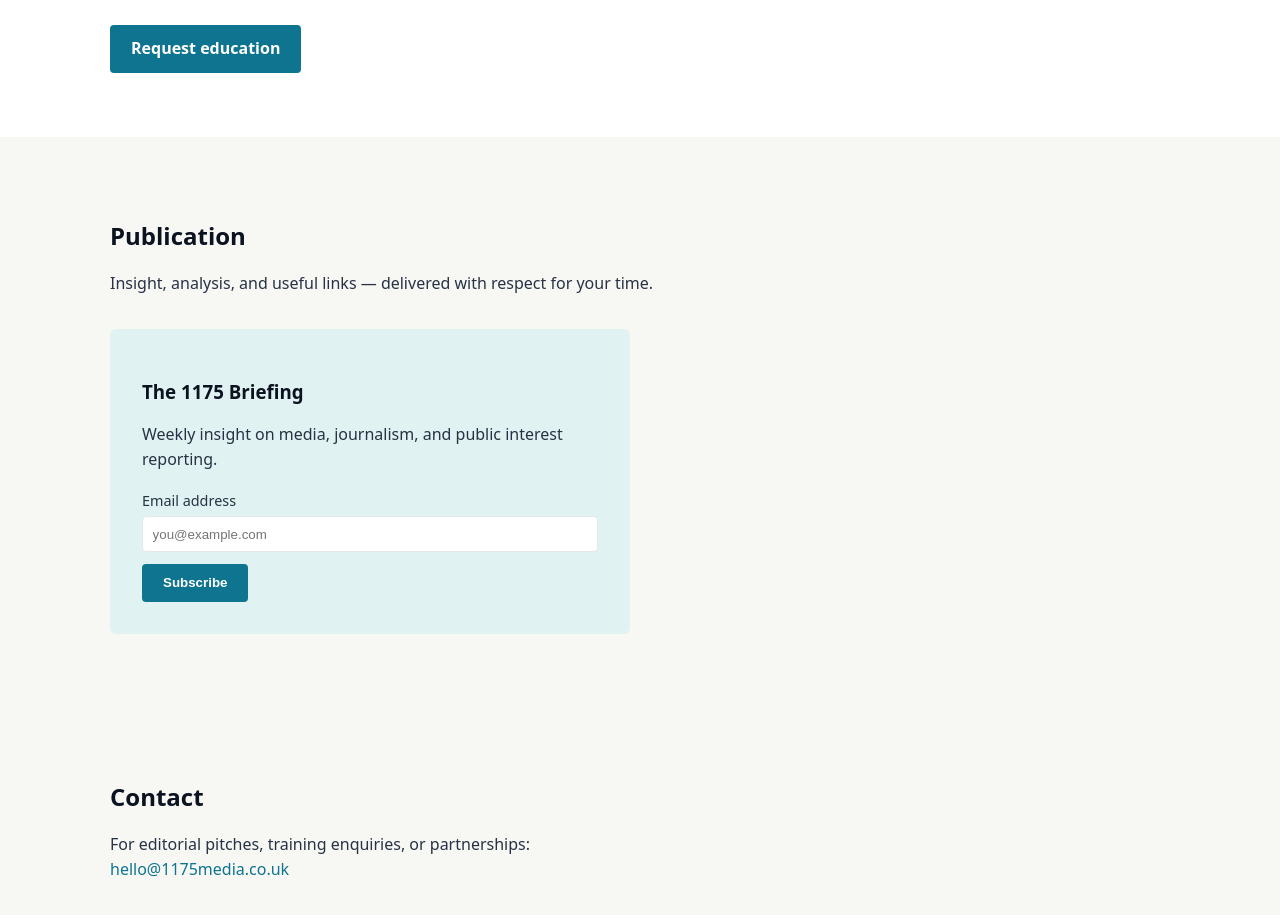
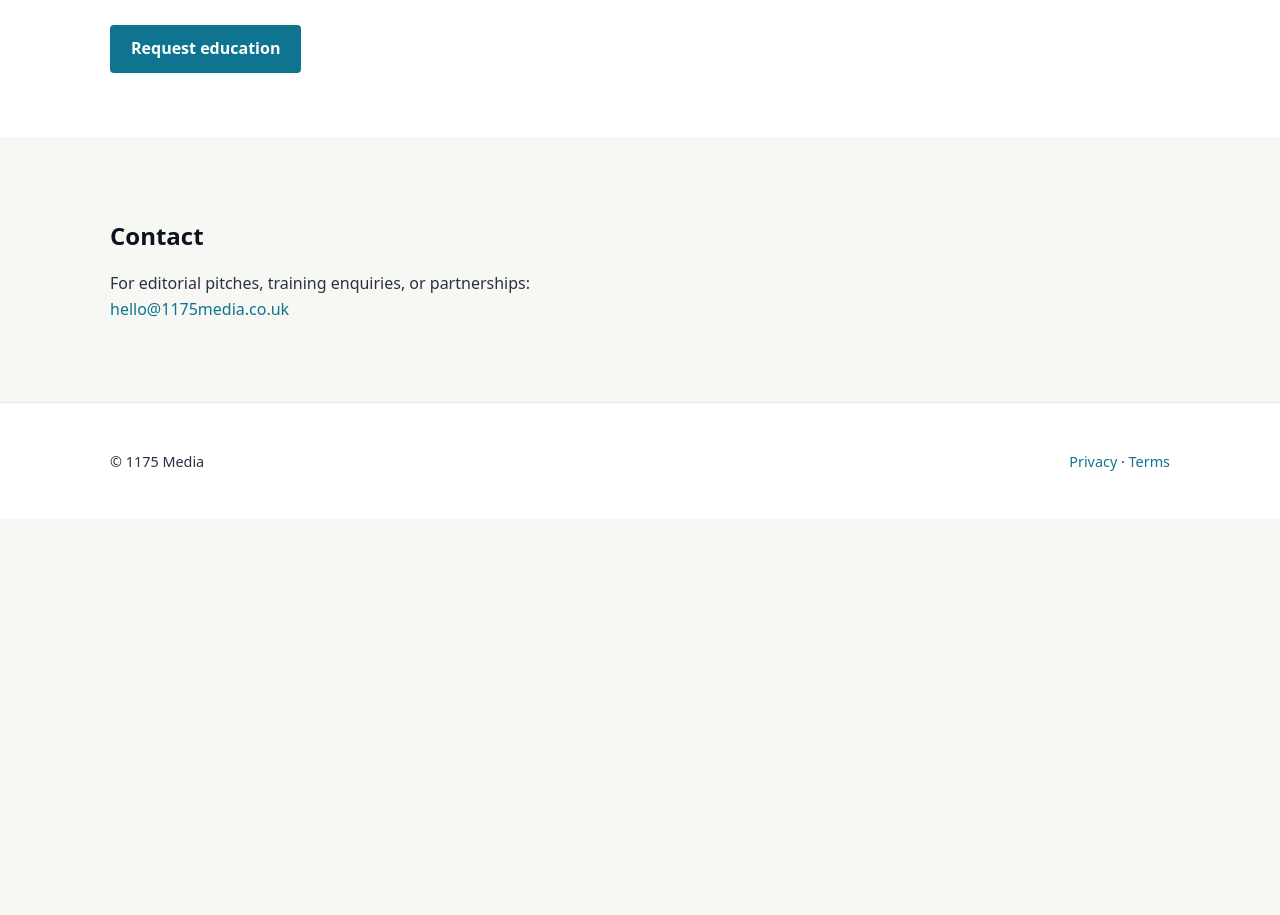
Before and after one commit to ML1175/1175media_website, a plain HTML site: page index.html in a window 1280 px wide. Shown: the part 2080-2995 px from the top of the page. After the commit the page ends 2599 px from the top, so only its background shows below. Drawn offline with Linux system fonts and the light colour scheme.

Commit message:
Update index.html

```diff
--- a/index.html
+++ b/index.html
@@ -131,28 +131,6 @@
     </div>
   </section>
 
-  <!-- Publications 2 -->
-  <section id="publications" class="section">
-    <div class="container">
-      <h2>Publication</h2>
-      <p class="section-intro">
-        Insight, analysis, and useful links — delivered with respect for your time.
-      </p>
-
-      <div class="publication-box">
-        <h3>The 1175 Briefing</h3>
-        <p>Weekly insight on media, journalism, and public interest reporting.</p>
-
-        <!-- Replace action with your provider (Mailchimp, Buttondown, etc.) -->
-        <form class="subscribe-form">
-          <label for="email">Email address</label>
-          <input type="email" id="email" placeholder="you@example.com" required />
-          <button type="submit" class="button primary">Subscribe</button>
-        </form>
-      </div>
-    </div>
-  </section>
-
   <!-- Contact -->
   <section id="contact" class="section">
     <div class="container">
```
